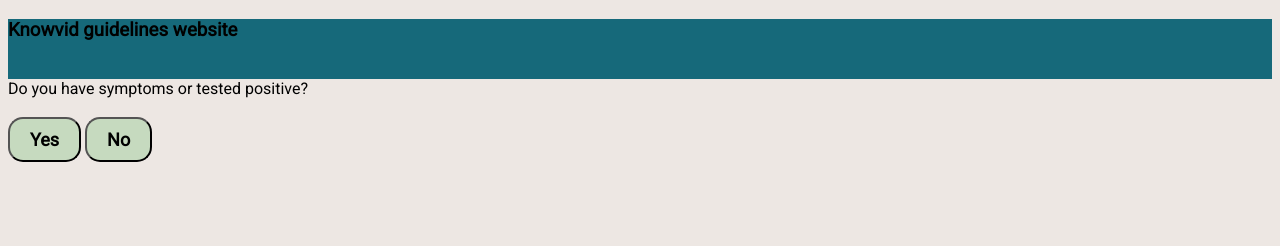
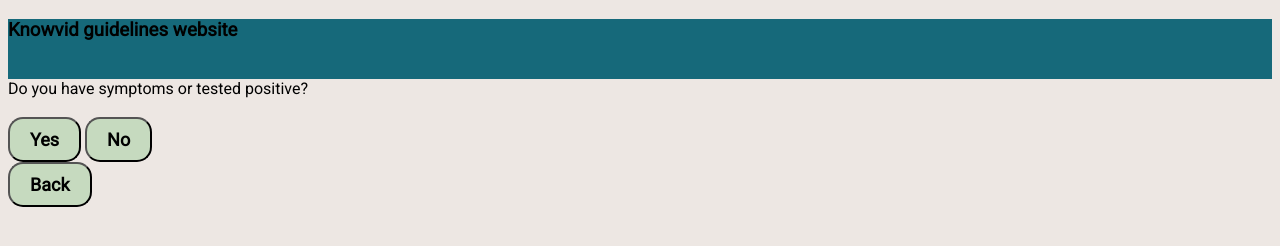
Before and after one commit to ScottyMcCotty/CovidShmovid, a plain HTML site: page index.html in a window 1280 px wide. Drawn offline with Linux system fonts and the light colour scheme.

Commit message:
Add back button in HTML

```diff
--- a/index.html
+++ b/index.html
@@ -39,7 +39,7 @@
     </div> -->
 
     <div id="page container">
-      <span id="question label">How do we change this text</span><br><br>
+      <span id="question label">If you're seeing this, script.js failed</span><br><br>
       <div id="button container">
         <!-- <input id="answer 1" type=button value="Yes" onclick="answer1">
         <input id="answer 2" type=button value="No"  onclick="answer2"> -->
@@ -48,6 +48,12 @@
       </div>
     </div>
 
+    <div id="extra stuff container">
+      <div id="back button container">
+        <input id="back button" type="button" value="Back">
+      </div>
+    </div>
+
 
     <script src="js/script.js" type="module"></script>
   </body>
```
